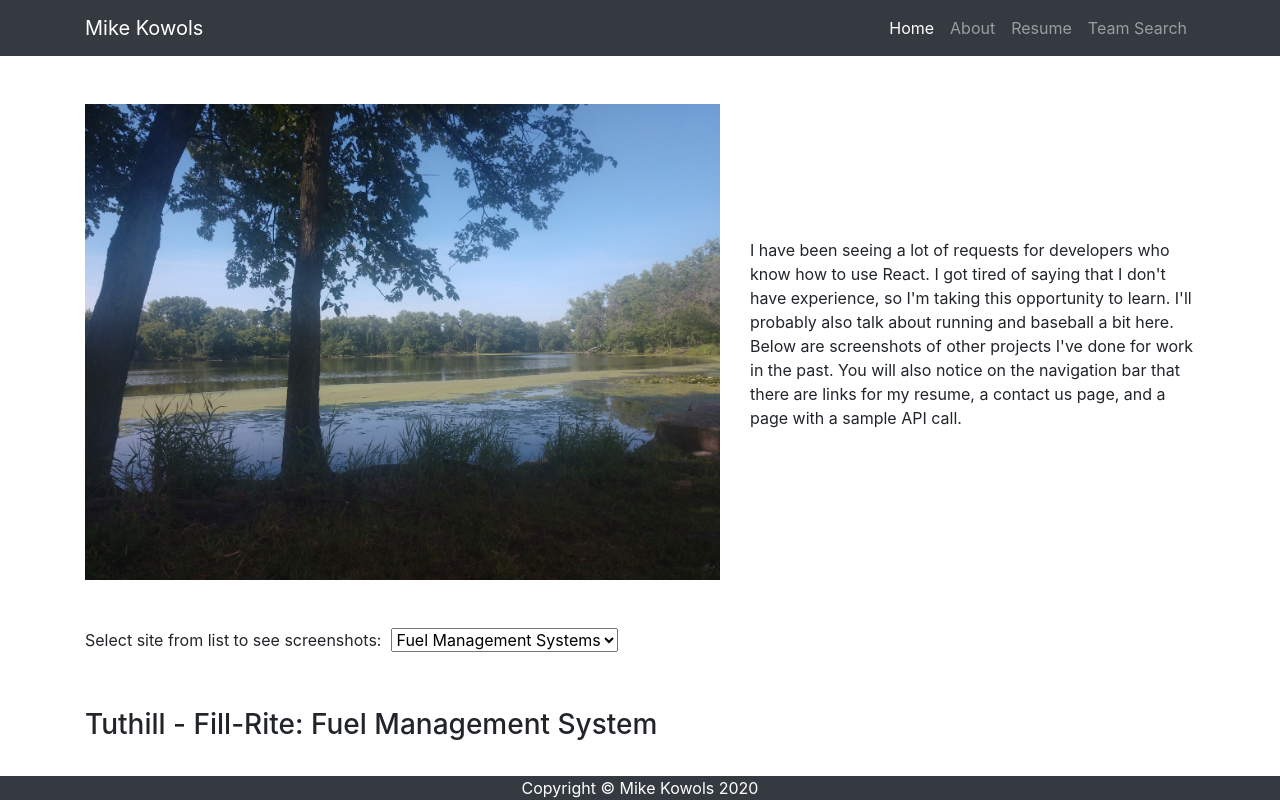
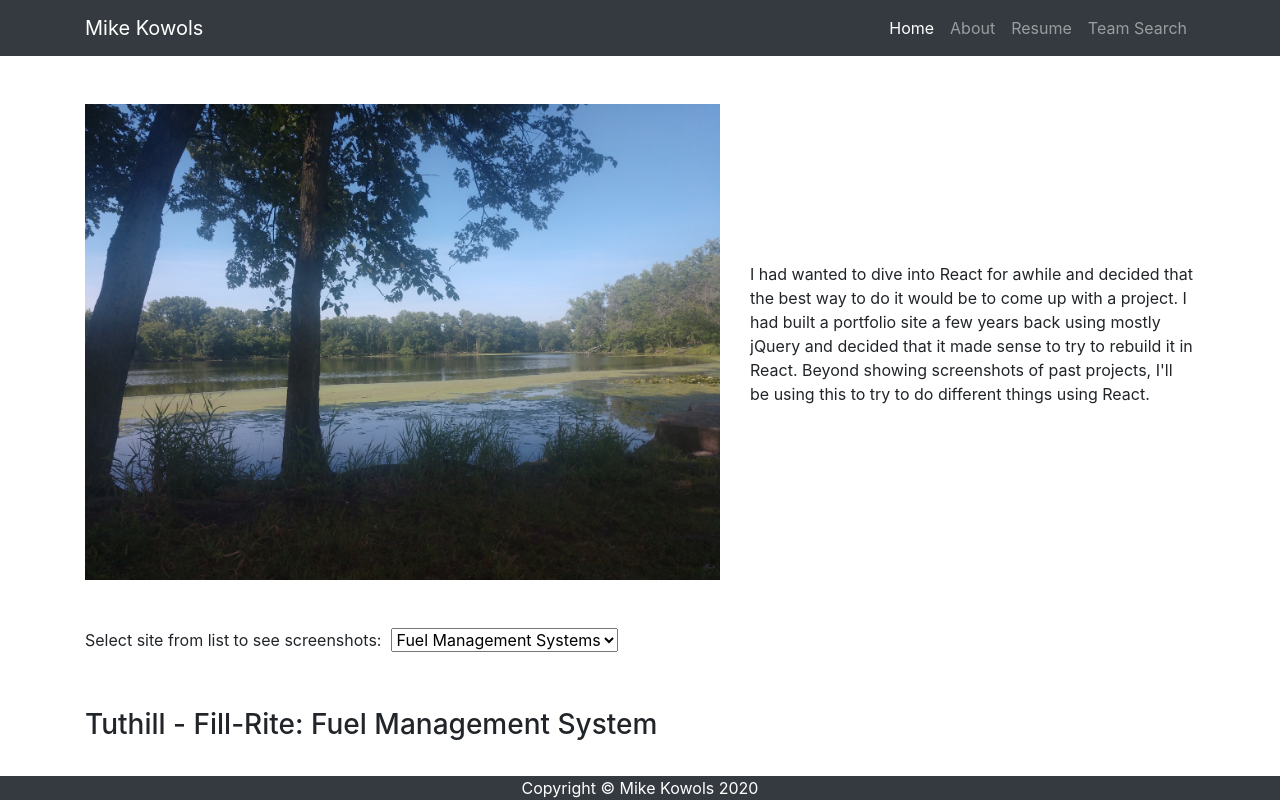
Before and after one commit to mikeKowols/reactSite, a React (Create React App) app: page / in a window 1280 px wide. Shown: the top 800 px of the page. Built offline with nearby package versions, Linux system fonts and the light colour scheme.

Commit message:
Updated text on home screen. Added bootstrap js

```diff
--- a/src/components/Home.jsx
+++ b/src/components/Home.jsx
@@ -65,7 +65,7 @@ class Home extends React.Component {
 					</div>
 					<div className="col-lg-5">
 						<p>
-							I have been seeing a lot of requests for developers who know how to use React. I got tired of saying that I don't have experience, so I'm taking this opportunity to learn. I'll probably  also talk about running and baseball a bit here. Below are screenshots of other projects I've done for work in the past. You will also notice on the navigation bar that there are links for my resume, a contact us page, and a page with a sample API call.
+							I had wanted to dive into React for awhile and decided that the best way to do it would be to come up with a project. I had built a portfolio site a few years back using mostly jQuery and decided that it made sense to try to rebuild it in React. Beyond showing screenshots of past projects, I'll be using this to try to do different things using React.
 						</p>
 					</div>
 				</div>
@@ -283,16 +283,4 @@ class Tuthill extends React.Component {
 }
 
 
-
-
-
-
-
-
-
-
-
-
-
-
 export default Home;
--- a/src/index.html
+++ b/src/index.html
@@ -13,6 +13,7 @@
       rel="stylesheet"
       href="https://stackpath.bootstrapcdn.com/bootstrap/4.3.1/css/bootstrap.min.css"
     />
+	<script src="https://stackpath.bootstrapcdn.com/bootstrap/4.5.2/js/bootstrap.bundle.min.js" integrity="sha384-LtrjvnR4Twt/qOuYxE721u19sVFLVSA4hf/rRt6PrZTmiPltdZcI7q7PXQBYTKyf" crossorigin="anonymous"></script>
     <title>Mike Kowols</title>
   </head>
   <body>
```
